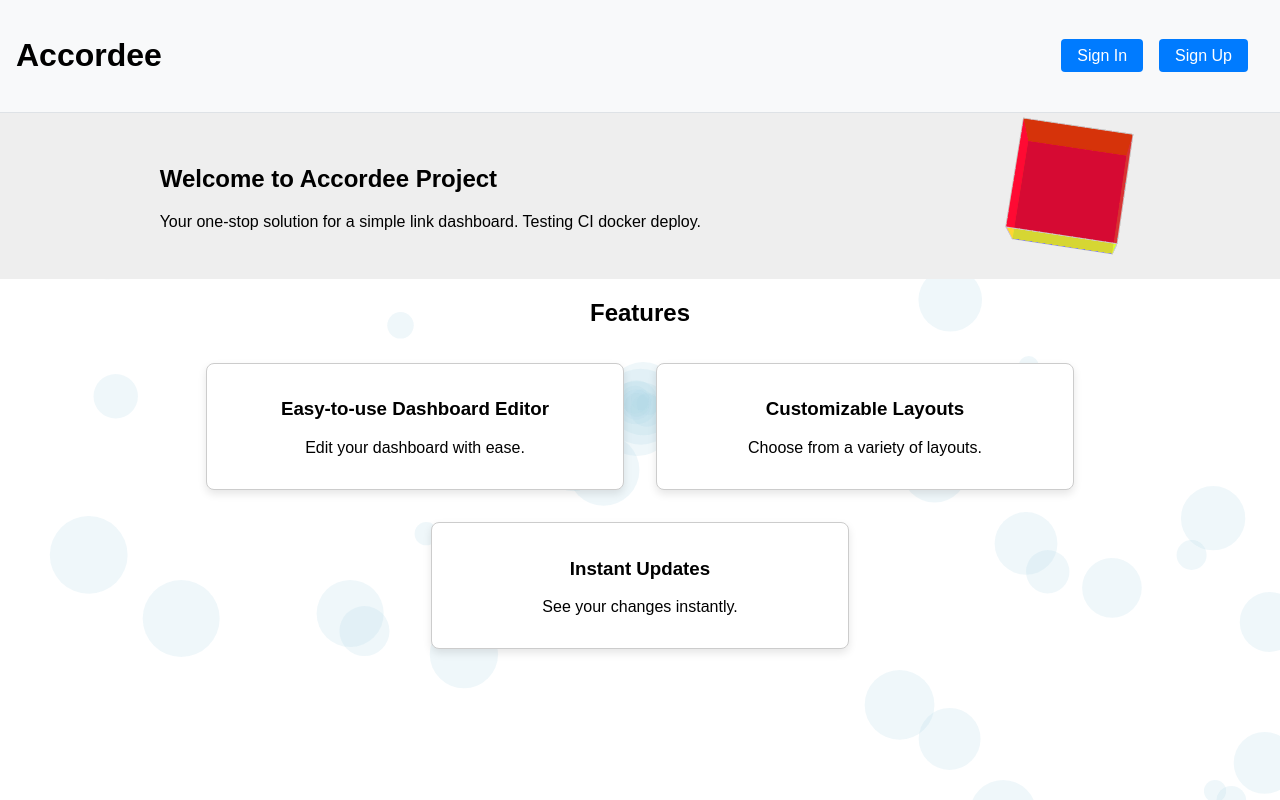
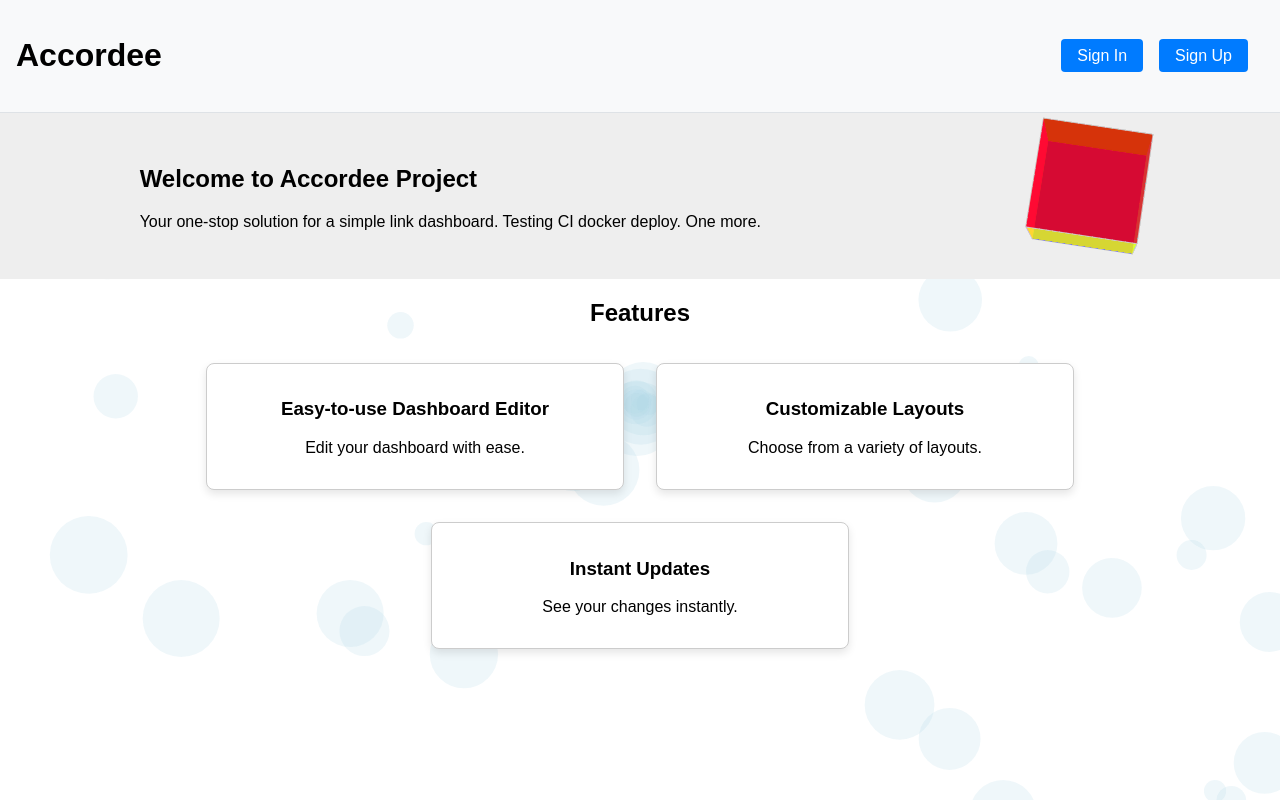
Before and after one commit to erreib/accordee-frontend, a React (Create React App) app: page / in a window 1280 px wide. Built offline with nearby package versions, Linux system fonts and the light colour scheme; no server answers.

Commit message:
Last ci test

```diff
--- a/src/LandingPage.js
+++ b/src/LandingPage.js
@@ -101,7 +101,7 @@ function LandingPage() {
       <section className="landing-banner">
         <div className="landing-banner-content">
           <h2>Welcome to Accordee Project</h2>
-          <p>Your one-stop solution for a simple link dashboard. Testing CI docker deploy.</p>
+          <p>Your one-stop solution for a simple link dashboard. Testing CI docker deploy. One more.</p>
         </div>
         <CubeAnimation />
       </section>
```
